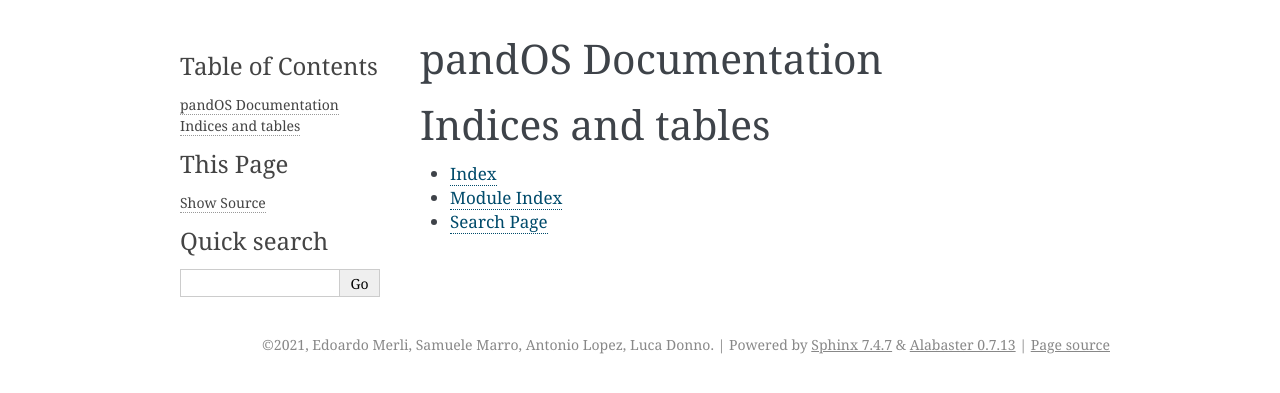
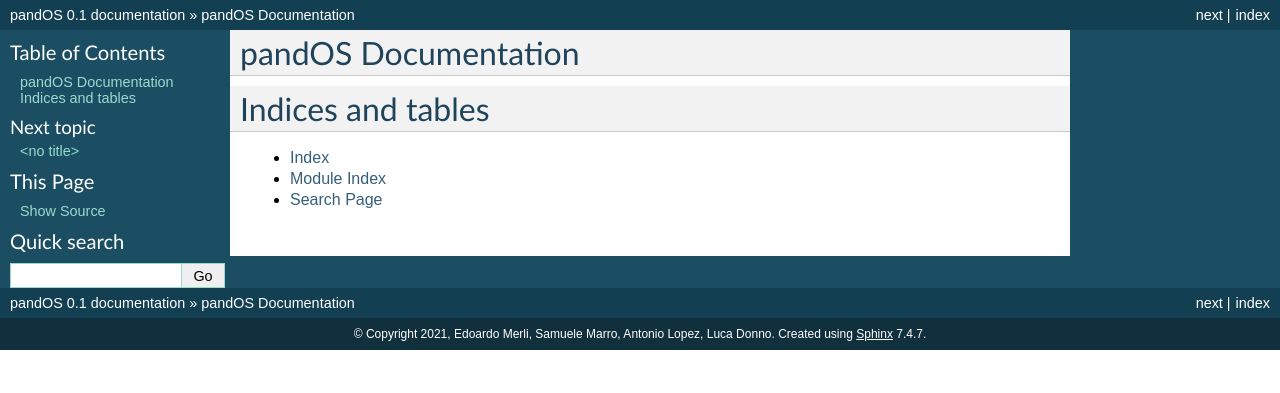
Before and after one commit to pandOSUnibo/pandOS, a Sphinx documentation site: the page built from docs/source/index.rst, in a window 1280 px wide. Shown: the top 393 px of the page. Built offline with Sphinx 7.4.7, drawn with Linux system fonts in a browser that asks for light colours; pages that are not in the unit, such as notebooks, are missing from menus; part of the change alters nothing that is shown.

Commit message:
Added breathe

```diff
--- a/docs/source/conf.py
+++ b/docs/source/conf.py
@@ -1,3 +1,174 @@
+#!/usr/bin/env python3
+
+import sys
+import os
+
+# If extensions (or modules to document with autodoc) are in another directory,
+# add these directories to sys.path here. If the directory is relative to the
+# documentation root, use os.path.abspath to make it absolute, like shown here.
+#sys.path.insert(0, os.path.abspath('.'))
+
+# hack for readthedocs to cause it to run doxygen first
+# https://github.com/rtfd/readthedocs.org/issues/388
+on_rtd = os.environ.get('READTHEDOCS', None) == 'True'
+if on_rtd:
+  from subprocess import call
+  call('cd .. && cd .. && doxygen')
+
+extensions = [
+    'sphinx.ext.autodoc',
+    'sphinx.ext.todo',
+    'sphinx.ext.viewcode',
+    'breathe',
+]
+
+# Breathe extension variables
+breathe_projects = { "pandOS": "doxyxml/" }
+breathe_default_project = "pandOS"
+
+# Add any paths that contain templates here, relative to this directory.
+templates_path = ['_templates']
+
+# The suffix of source filenames.
+source_suffix = '.rst'
+
+# The encoding of source files.
+#source_encoding = 'utf-8-sig'
+
+# The master toctree document.
+master_doc = 'index'
+
+# General information about the project.
+project = 'pandOS'
+copyright = '2021, Edoardo Merli, Samuele Marro, Antonio Lopez, Luca Donno'
+author = 'Edoardo Merli, Samuele Marro, Antonio Lopez, Luca Donno'
+
+# The full version, including alpha/beta/rc tags
+release = '0.1'
+
+# The language for content autogenerated by Sphinx. Refer to documentation
+# for a list of supported languages.
+#language = None
+
+# There are two options for replacing |today|: either, you set today to some
+# non-false value, then it is used:
+#today = ''
+# Else, today_fmt is used as the format for a strftime call.
+#today_fmt = '%B %d, %Y'
+
+# List of patterns, relative to source directory, that match files and
+# directories to ignore when looking for source files.
+exclude_patterns = ['_build']
+
+# The reST default role (used for this markup: `text`) to use for all
+# documents.
+#default_role = None
+
+# If true, '()' will be appended to :func: etc. cross-reference text.
+#add_function_parentheses = True
+
+# If true, the current module name will be prepended to all description
+# unit titles (such as .. function::).
+#add_module_names = True
+
+# If true, sectionauthor and moduleauthor directives will be shown in the
+# output. They are ignored by default.
+#show_authors = False
+
+# The name of the Pygments (syntax highlighting) style to use.
+pygments_style = 'sphinx'
+
+# A list of ignored prefixes for module index sorting.
+#modindex_common_prefix = []
+
+# If true, keep warnings as "system message" paragraphs in the built documents.
+#keep_warnings = False
+
+
+# -- Options for HTML output ----------------------------------------------
+
+# The theme to use for HTML and HTML Help pages.  See the documentation for
+# a list of builtin themes.
+html_theme = 'default'
+
+# Theme options are theme-specific and customize the look and feel of a theme
+# further.  For a list of options available for each theme, see the
+# documentation.
+#html_theme_options = {}
+
+# Add any paths that contain custom themes here, relative to this directory.
+#html_theme_path = []
+
+# The name for this set of Sphinx documents.  If None, it defaults to
+# "<project> v<release> documentation".
+#html_title = None
+
+# A shorter title for the navigation bar.  Default is the same as html_title.
+#html_short_title = None
+
+# The name of an image file (relative to this directory) to place at the top
+# of the sidebar.
+#html_logo = None
+
+# The name of an image file (within the static path) to use as favicon of the
+# docs.  This file should be a Windows icon file (.ico) being 16x16 or 32x32
+# pixels large.
+#html_favicon = None
+
+# Add any paths that contain custom static files (such as style sheets) here,
+# relative to this directory. They are copied after the builtin static files,
+# so a file named "default.css" will overwrite the builtin "default.css".
+html_static_path = ['_static']
+
+# Add any extra paths that contain custom files (such as robots.txt or
+# .htaccess) here, relative to this directory. These files are copied
+# directly to the root of the documentation.
+#html_extra_path = []
+
+# If not '', a 'Last updated on:' timestamp is inserted at every page bottom,
+# using the given strftime format.
+#html_last_updated_fmt = '%b %d, %Y'
+
+# If true, SmartyPants will be used to convert quotes and dashes to
+# typographically correct entities.
+#html_use_smartypants = True
+
+# Custom sidebar templates, maps document names to template names.
+#html_sidebars = {}
+
+# Additional templates that should be rendered to pages, maps page names to
+# template names.
+#html_additional_pages = {}
+
+# If false, no module index is generated.
+#html_domain_indices = True
+
+# If false, no index is generated.
+#html_use_index = True
+
+# If true, the index is split into individual pages for each letter.
+#html_split_index = False
+
+# If true, links to the reST sources are added to the pages.
+#html_show_sourcelink = True
+
+# If true, "Created using Sphinx" is shown in the HTML footer. Default is True.
+#html_show_sphinx = True
+
+# If true, "(C) Copyright ..." is shown in the HTML footer. Default is True.
+#html_show_copyright = True
+
+# If true, an OpenSearch description file will be output, and all pages will
+# contain a <link> tag referring to it.  The value of this option must be the
+# base URL from which the finished HTML is served.
+#html_use_opensearch = ''
+
+# This is the file name suffix for HTML files (e.g. ".xhtml").
+#html_file_suffix = None
+
+# Output file base name for HTML help builder.
+htmlhelp_basename = 'ReadTheDocs-Breathedoc'
+
 # Configuration file for the Sphinx documentation builder.
 #
 # This file only contains a selection of the most common options. For a full
@@ -13,43 +184,3 @@
 # import os
 # import sys
 # sys.path.insert(0, os.path.abspath('.'))
-
-
-# -- Project information -----------------------------------------------------
-
-project = 'pandOS'
-copyright = '2021, Edoardo Merli, Samuele Marro, Antonio Lopez, Luca Donno'
-author = 'Edoardo Merli, Samuele Marro, Antonio Lopez, Luca Donno'
-
-# The full version, including alpha/beta/rc tags
-release = '0.1'
-
-
-# -- General configuration ---------------------------------------------------
-
-# Add any Sphinx extension module names here, as strings. They can be
-# extensions coming with Sphinx (named 'sphinx.ext.*') or your custom
-# ones.
-extensions = [
-]
-
-# Add any paths that contain templates here, relative to this directory.
-templates_path = ['_templates']
-
-# List of patterns, relative to source directory, that match files and
-# directories to ignore when looking for source files.
-# This pattern also affects html_static_path and html_extra_path.
-exclude_patterns = []
-
-
-# -- Options for HTML output -------------------------------------------------
-
-# The theme to use for HTML and HTML Help pages.  See the documentation for
-# a list of builtin themes.
-#
-html_theme = 'alabaster'
-
-# Add any paths that contain custom static files (such as style sheets) here,
-# relative to this directory. They are copied after the builtin static files,
-# so a file named "default.css" will overwrite the builtin "default.css".
-html_static_path = ['_static']
```
Also changed, not shown: 1 other file.
